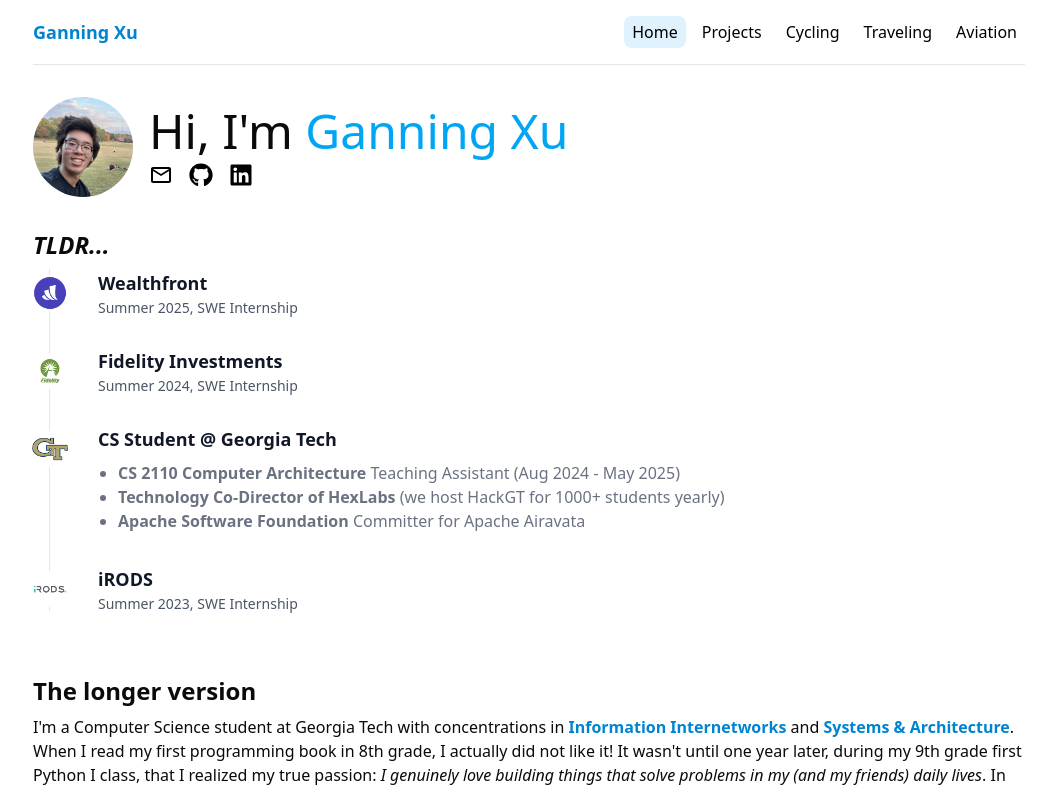
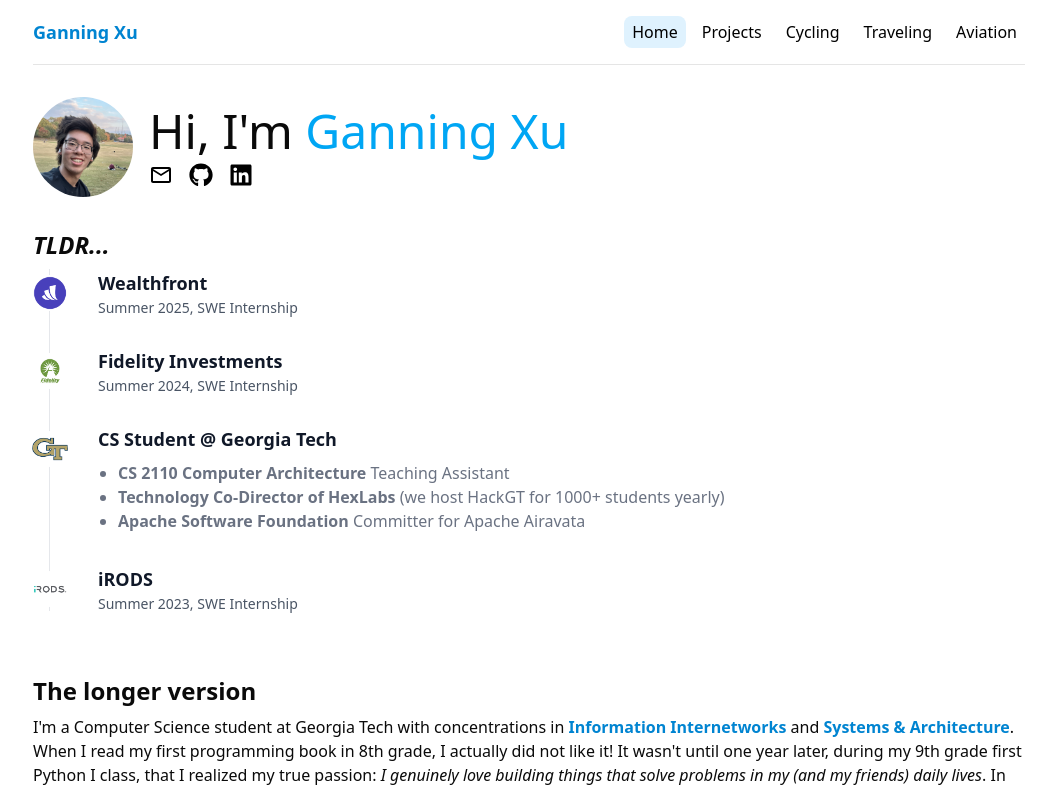
Before and after one commit to ganning127/ganningxu.com, a Next.js app: page / in a window 1280 px wide. Shown: the top 791 px of the page, without its empty margins (111-1164 px from the left). Built offline with nearby package versions, Linux system fonts and the light colour scheme.

Commit message:
remove dates

```diff
--- a/src/components/Sections/TimelineSection.tsx
+++ b/src/components/Sections/TimelineSection.tsx
@@ -48,8 +48,7 @@ const timelineItems = [
     content: (
       <UnorderedList className="text-gray-500">
         <li>
-          <b>CS 2110 Computer Architecture</b> Teaching Assistant (Aug 2024 -
-          May 2025)
+          <b>CS 2110 Computer Architecture</b> Teaching Assistant
         </li>
         <li>
           <b>Technology Co-Director of HexLabs</b> (we host HackGT for 1000+
```
